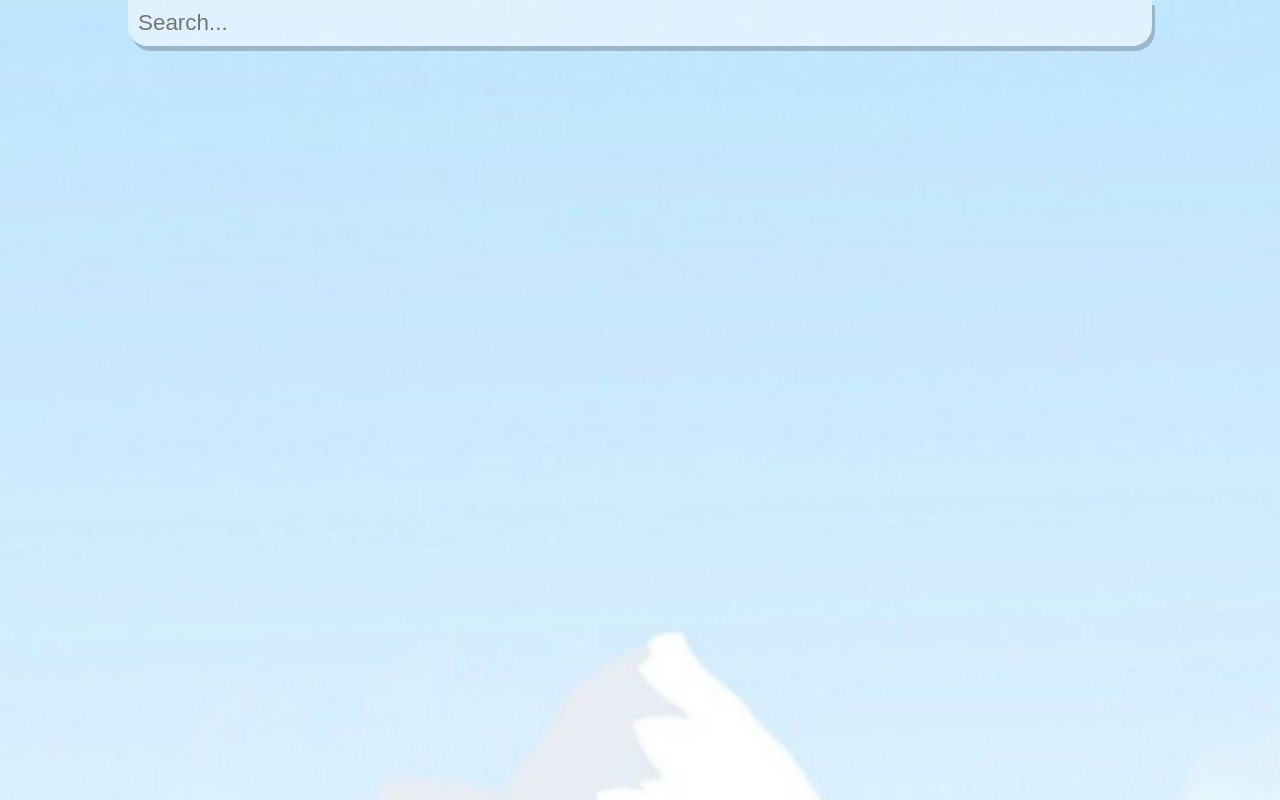
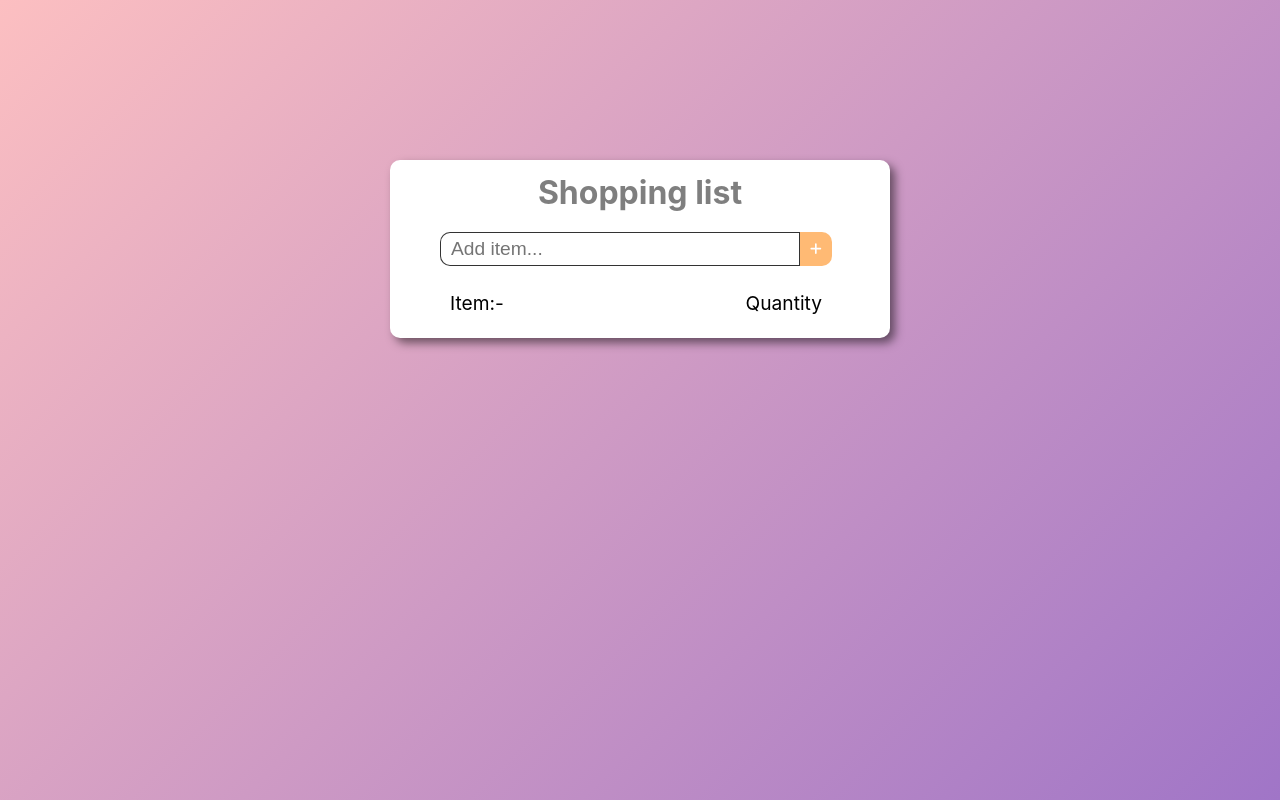
Before and after one commit to amilpa/react-projects, a React (Create React App) app: page / in a window 1280 px wide. Built offline with nearby package versions, Linux system fonts and the light colour scheme.

Commit message:
added shopping list app

```diff
--- a/package.json
+++ b/package.json
@@ -4,6 +4,7 @@
   "private": true,
   "dependencies": {
     "@auth0/auth0-react": "^2.0.1",
+    "@formkit/auto-animate": "^1.0.0-beta.6",
     "@fortawesome/fontawesome-svg-core": "^6.3.0",
     "@fortawesome/free-regular-svg-icons": "^6.3.0",
     "@fortawesome/free-solid-svg-icons": "^6.3.0",
--- a/src/App.js
+++ b/src/App.js
@@ -1,13 +1,13 @@
 
 import './App.css'
 
-import Weather from './Components/Weather/Weather';
+import ShoppingMain from './Components/Shopping/ShoppingMain';
 
 function App() {
 
 	return(
 		<div className='App'>
-			<Weather />
+			<ShoppingMain />
 	 	</div>
 	)
 }
--- /dev/null
+++ b/src/Components/Shopping/Form.js
@@ -0,0 +1,28 @@
+
+import React from 'react'
+
+import { FontAwesomeIcon } from '@fortawesome/react-fontawesome'
+
+import { faPlus } from '@fortawesome/free-solid-svg-icons'
+
+import { v4 as uuid } from 'uuid'
+
+const Form = ({ input , setInput , List , setList }) => {
+
+	const handleSubmit = (event) => {
+		event.preventDefault()
+		setList([ ...List,
+			{"id" : uuid().slice(0,8) , "item" : input , "quantity" : 1 , "bought" : false
+		}])
+		setInput("")
+	}
+
+	return (
+		<div className='form'>
+			<input type="text" value={ input } placeholder='Add item...' onChange={(event)=> setInput(event.target.value)}/>
+			<button onClick={ handleSubmit }><FontAwesomeIcon icon ={ faPlus }/></button>
+		</div>
+	)
+}
+
+export default Form
--- /dev/null
+++ b/src/Components/Shopping/ShoppingList.js
@@ -0,0 +1,76 @@
+import React from 'react'
+
+import { FontAwesomeIcon } from '@fortawesome/react-fontawesome'
+
+import { faGreaterThan , faLessThan ,faCheckSquare } from '@fortawesome/free-solid-svg-icons'
+
+import { useAutoAnimate } from '@formkit/auto-animate/react'
+
+const ShoppingList = ({ List , setList}) => {
+
+	const [parent] = useAutoAnimate()
+
+	const increment = (list) => {
+		setList(List.map((values)=>{
+			if (values.id === list.id) {
+				return { ...values , quantity: (values.quantity+1 )}
+			}
+			else
+			{
+				return values
+			}
+		}))
+	}
+
+	const decrement = (list) => {
+		setList(List.map((values)=>{
+			if (values.id === list.id) {
+				return { ...values , quantity: (values.quantity-1 )}
+			}
+			else
+			{
+				return values
+			}
+		}))
+	}
+
+	const checked = (list) => {
+		setList(List.map((values)=>{
+			if (values.id === list.id) {
+				return { ...values , bought : !list.bought }
+			}
+			else
+			{
+				return values
+			}
+		}))
+	}
+
+	return (
+		<div className='list'>
+			<div className='title'>
+				<div>
+					Item:-
+				</div>
+				<div className='quantity'>
+					Quantity
+				</div>
+			</div>
+			<div ref={ parent } className='listparent'>
+			{List.map((value)=>{
+				return  <div key = { value.id } className={ value.bought ? 'item complete' : 'item'}>
+							<div>{ value.item }</div>
+							<div className='buttons'>
+								<button onClick={()=> checked(value)} className={ value.bought ? 'checked complete' : 'checked'}><FontAwesomeIcon icon={ faCheckSquare }/></button>
+								<button onClick={() => decrement(value)}><FontAwesomeIcon icon={ faLessThan }/></button>
+								<span>{ value.quantity }</span>
+								<button onClick={() => increment(value) }><FontAwesomeIcon icon={ faGreaterThan }/></button>
+							</div>
+						</div>
+			})}
+			</div>
+		</div>
+	)
+}
+
+export default ShoppingList
--- /dev/null
+++ b/src/Components/Shopping/ShoppingMain.js
@@ -0,0 +1,26 @@
+import React,{ useState } from 'react'
+
+import Form from './Form'
+import ShoppingList from './ShoppingList'
+
+import './Style.css'
+
+const ShoppingMain = () => {
+
+	const [Input, setInput] = useState("")
+
+	const [ List , setList ] = useState([])
+
+
+	return (
+		<div className='main-div'>
+			<div className='content'>
+				<h1>Shopping list</h1>
+				<Form input = { Input } setInput = { setInput } List = { List } setList = { setList }/>
+				<ShoppingList List = { List } setList = { setList } />
+			</div>
+		</div>
+	)
+}
+
+export default ShoppingMain
--- /dev/null
+++ b/src/Components/Shopping/Style.css
@@ -0,0 +1,147 @@
+
+*{
+	margin: 0;
+	padding: 0;
+	box-sizing: border-box;
+}
+
+body{
+	background-image: linear-gradient(135deg , #fcbfc1 , #a075c7);
+	background-attachment: fixed;
+	font-family: Arial, Helvetica, sans-serif;
+}
+
+.content{
+	background-color: #fff;
+	position: absolute;
+	top: 20%;
+	left: 50%;
+	transform: translate(-50%);
+	width: 500px;
+	text-align: center;
+	padding: 1% 0;
+	border-radius: 10px;
+	box-shadow: 5px 5px 10px rgba(0, 0, 0, 0.5);
+}
+
+.content h1{
+	color: rgba(0, 0, 0, 0.5);
+}
+
+.form{
+	margin: 4% 0;
+	display: flex;
+	padding-left: 10%;
+}
+
+.form input{
+	width:80%;
+	font-size: 1.2rem;
+	padding: 5px 0px;
+
+	border-radius: 10px;
+	border-top-right-radius: 0px;
+	border-bottom-right-radius: 0px;
+
+	border: 1px solid rgba(0, 0, 0, 0.8);
+	outline: none;
+	padding-left: 10px;
+}
+
+.form input:focus{
+	outline: 1px solid black;
+}
+
+.form button{
+	padding: 0px 10px;
+	border-radius: 0;
+	border-top-right-radius: 10px;
+	border-bottom-right-radius: 10px;
+
+	outline: none;
+	/* border:  1px solid rgba(255, 255, 255, 0.8); */
+	border: none;
+
+	background-color: #ffba74;
+	color: white;
+}
+
+.list{
+	padding: 0px 40px;
+}
+
+.list div{
+	display: flex;
+	justify-content: space-between;
+	text-align: center;
+	font-size: 1.2rem;
+
+	margin: 5px 0px;
+
+}
+
+
+.list .item{
+	border: 2px solid rgba(0, 0, 0, 0.6);
+	border-radius: 10px;
+	margin: 10px 0px;
+	padding: 0px 20px;
+
+	transition: 0.4s;
+}
+
+
+.list .item.complete{
+	background-color: limegreen;
+	color: white;
+}
+
+
+.list .title{
+	padding: 0px 20px;
+}
+
+.list .title .quantity{
+	padding: 0px 8px;
+}
+
+.list .listparent{
+	display: block;
+}
+
+.list .buttons{
+	display: flex;
+	gap: 10px;
+}
+
+
+.list .buttons span{
+	width: 30px;
+}
+
+.list .buttons button{
+	flex: 1;
+	padding: 0px 5px;
+
+	background-color: #ffba74;
+	color: white;
+
+	border: none;
+	outline: none;
+}
+
+.list div .checked{
+	color: grey;
+	background-color: #fff;
+
+	font-size: 20px;
+	padding: 0;
+	margin: 0;
+
+	transition: 0.4s;
+}
+
+.list div .checked.complete{
+	background-color: limegreen;
+	color: white;
+}
```
Also changed, not shown: 2 other files (tests, documents, lock files or other folders).
